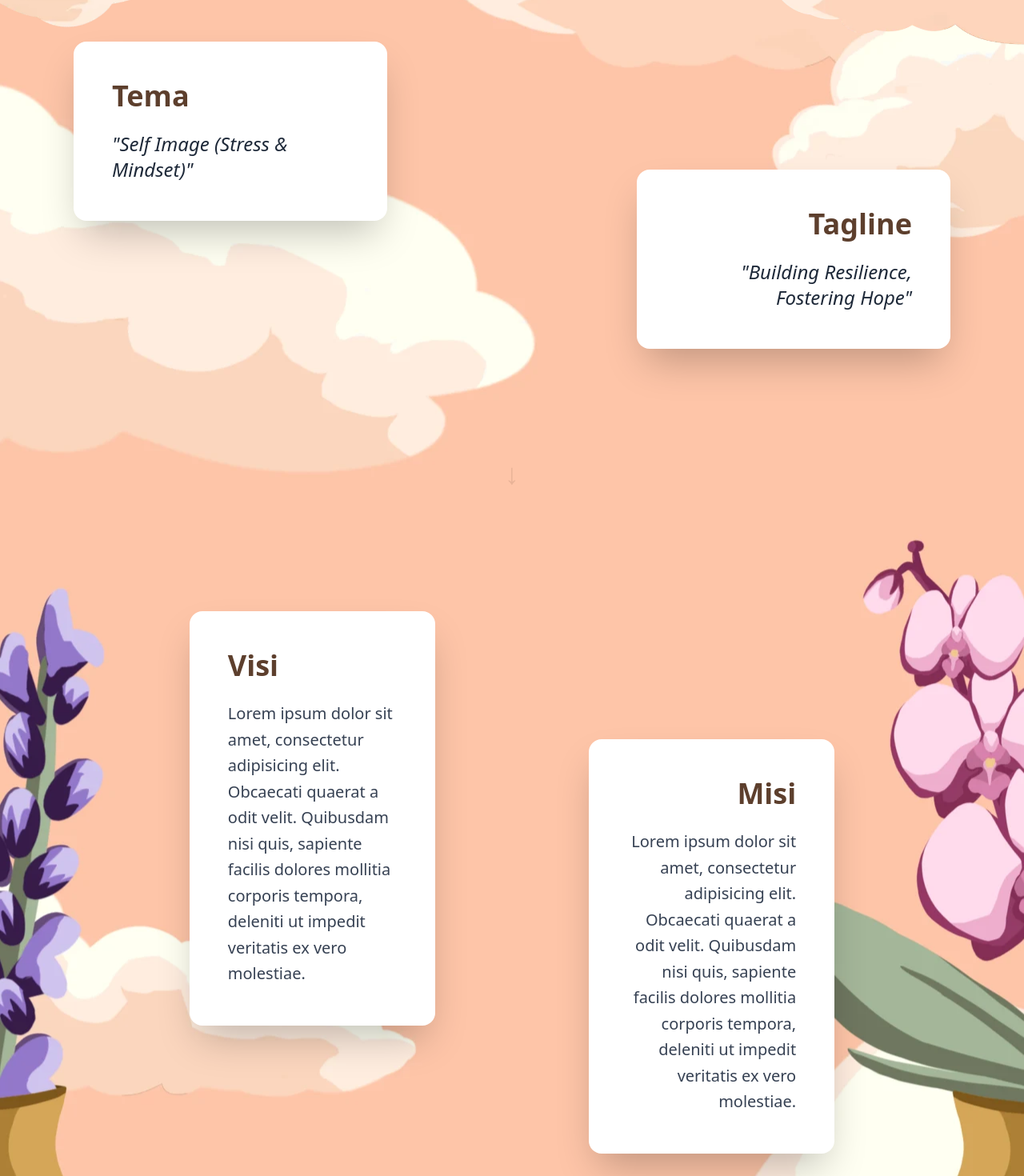
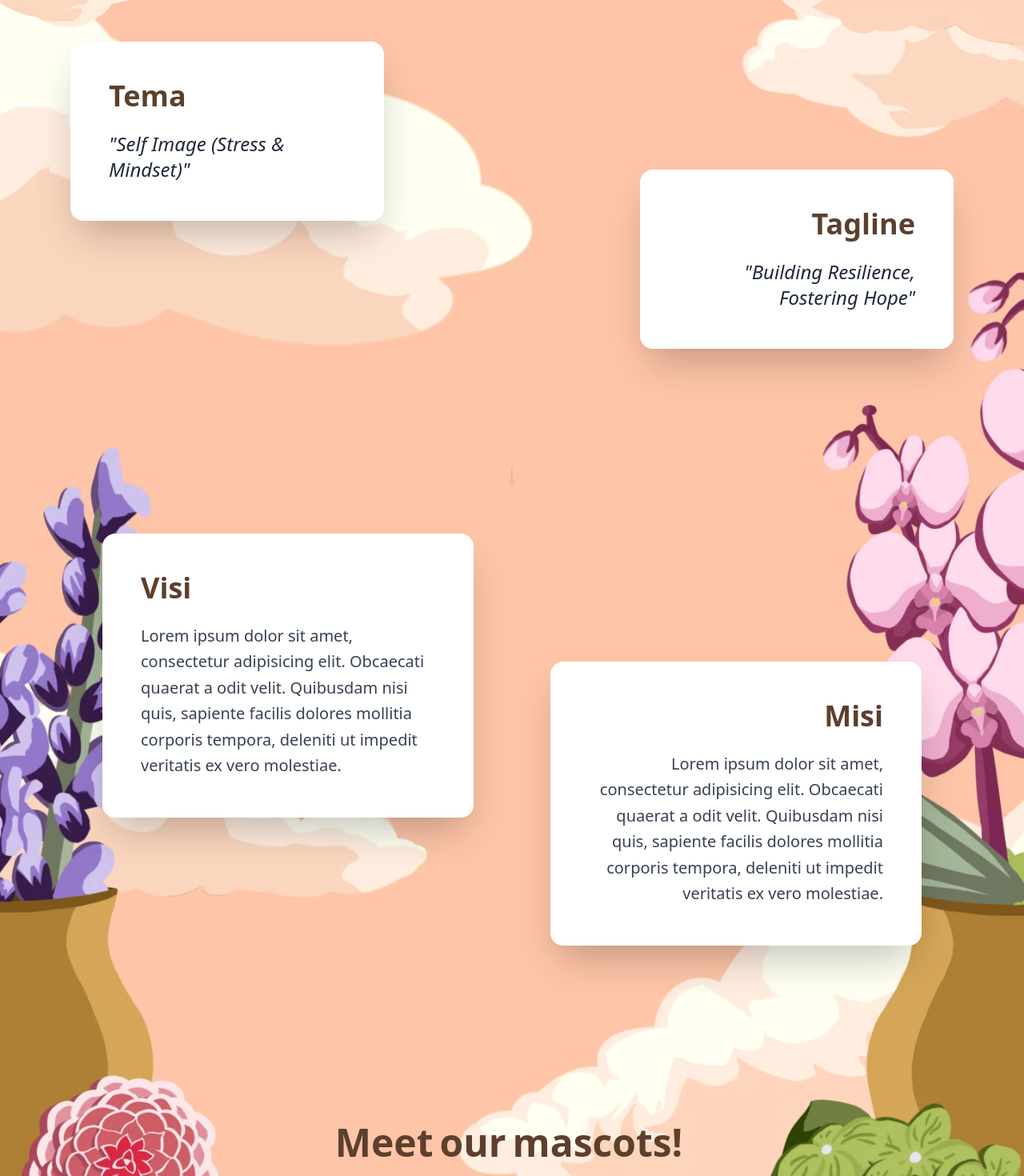
Before and after one commit to MATYUS05/Alive, a React (Vite) app: page /about in a window 1280 px wide. Shown: the part 860-2330 px from the top of the page at 80% size. Built offline with nearby package versions, Linux system fonts and the light colour scheme.

Commit message:
style: minor responsive fix

```diff
--- a/src/components/about/AboutSection.jsx
+++ b/src/components/about/AboutSection.jsx
@@ -28,13 +28,14 @@ const AboutSection = () => {
       </motion.h2>
 
       <motion.div
-        className="bg-white p-6 sm:p-8 md:p-12 rounded-2xl shadow-2xl max-w-5xl w-full"
+        className="bg-white p-6 sm:p-8 md:p-12 rounded-2xl shadow-2xl
+                    w-full sm:w-[95%] md:w-[85%] lg:w-[80%] xl:w-[90%] max-w-7xl"
         initial={{ scale: 0.9, opacity: 0 }}
         animate={{ scale: 1, opacity: 1 }}
         transition={{ delay: 0.5, duration: 0.8 }}
       >
         <motion.div
-          className="flex flex-col md:flex-row items-center justify-between space-y-6 md:space-y-0 md:space-x-12"
+          className="flex flex-col xl:flex-row items-center justify-between space-y-6 md:space-y-0 md:space-x-12"
           variants={containerVariants}
           initial="hidden"
           animate="visible"
--- a/src/components/about/ThemeSection.jsx
+++ b/src/components/about/ThemeSection.jsx
@@ -4,7 +4,7 @@ import { motion } from 'framer-motion';
 const ThemeSection = () => {
   return (
     <div className="flex flex-col md:flex-row justify-center items-start
-                    gap-10 md:gap-20 lg:gap-78 px-4 sm:px-8 md:px-12 lg:px-20">
+                    gap-10 md:gap-20 lg:gap-36 xl:gap-80 px-4 sm:px-8 md:px-12 lg:px-20">
       <motion.div
         className="bg-white p-6 sm:p-8 md:p-12 rounded-2xl shadow-2xl
                    w-full sm:w-4/5 md:w-[35%] -mt-10 md:-mt-20 text-left"
--- a/src/components/about/VisionMissionSection.jsx
+++ b/src/components/about/VisionMissionSection.jsx
@@ -3,11 +3,12 @@ import { motion } from 'framer-motion';
 
 const VisionMissionSection = () => {
   return (
-    <div className="flex flex-col md:flex-row justify-center items-start
-                    gap-10 md:gap-32 lg:gap-48 px-4 sm:px-10 md:px-20 lg:px-32">
+    <div className="px-4 sm:px-10 md:px-20 lg:px-32">
+
+      <div className="flex flex-col items-center gap-10 xl:hidden">
         <motion.div
           className="bg-white p-6 sm:p-8 md:p-12 rounded-2xl shadow-2xl
-                   w-full sm:w-4/5 md:w-[35%] lg:w-[30%] -mt-10 md:-mt-20 text-left"
+                     w-full sm:w-4/5 md:w-4/5 self-start text-left"
           initial={{ x: -100, opacity: 0 }}
           whileInView={{ x: 0, opacity: 1 }}
           viewport={{ once: true, amount: 0.5 }}
@@ -25,7 +26,7 @@ const VisionMissionSection = () => {
 
         <motion.div
           className="bg-white p-6 sm:p-8 md:p-12 rounded-2xl shadow-2xl
-                   w-full sm:w-4/5 md:w-[35%] lg:w-[30%] mt-10 md:mt-20 text-right"
+                     w-full sm:w-4/5 md:w-4/5 self-end text-right"
           initial={{ x: 100, opacity: 0 }}
           whileInView={{ x: 0, opacity: 1 }}
           viewport={{ once: true, amount: 0.5 }}
@@ -41,6 +42,45 @@ const VisionMissionSection = () => {
           </p>
         </motion.div>
       </div>
+
+      <div className="hidden xl:flex flex-row justify-center items-start gap-10 md:gap-32 lg:gap-24">
+        <motion.div
+          className="bg-white p-6 sm:p-8 md:p-12 rounded-2xl shadow-2xl
+                     w-full sm:w-4/5 md:w-[35%] lg:w-[60%] -mt-10 md:-mt-20 text-left"
+          initial={{ x: -100, opacity: 0 }}
+          whileInView={{ x: 0, opacity: 1 }}
+          viewport={{ once: true, amount: 0.5 }}
+          transition={{ type: 'spring', stiffness: 50 }}
+        >
+          <h2 className="text-2xl sm:text-3xl md:text-4xl font-bold text-[#5d3f2d] mb-4 md:mb-6">
+            Visi
+          </h2>
+          <p className="text-base sm:text-lg md:text-xl text-gray-700 leading-relaxed">
+            Lorem ipsum dolor sit amet, consectetur adipisicing elit. Obcaecati quaerat a odit velit.
+            Quibusdam nisi quis, sapiente facilis dolores mollitia corporis tempora, deleniti ut impedit
+            veritatis ex vero molestiae.
+          </p>
+        </motion.div>
+
+        <motion.div
+          className="bg-white p-6 sm:p-8 md:p-12 rounded-2xl shadow-2xl
+                     w-full sm:w-4/5 md:w-[35%] lg:w-[60%] mt-10 md:mt-20 text-right"
+          initial={{ x: 100, opacity: 0 }}
+          whileInView={{ x: 0, opacity: 1 }}
+          viewport={{ once: true, amount: 0.5 }}
+          transition={{ type: 'spring', stiffness: 50, delay: 0.2 }}
+        >
+          <h2 className="text-2xl sm:text-3xl md:text-4xl font-bold text-[#5d3f2d] mb-4 md:mb-6">
+            Misi
+          </h2>
+          <p className="text-base sm:text-lg md:text-xl text-gray-700 leading-relaxed">
+            Lorem ipsum dolor sit amet, consectetur adipisicing elit. Obcaecati quaerat a odit velit.
+            Quibusdam nisi quis, sapiente facilis dolores mollitia corporis tempora, deleniti ut impedit
+            veritatis ex vero molestiae.
+          </p>
+        </motion.div>
+      </div>
+    </div>
   );
 };
 
--- a/src/pages/About.jsx
+++ b/src/pages/About.jsx
@@ -13,7 +13,7 @@ import '../components/about/css/style.css';
 
 const pageStyle = {
   backgroundImage: `url(${BackgroundWithFlowers})`,
-  backgroundSize: 'auto',
+  backgroundSize: 'cover',
   backgroundPosition: 'top center',
   backgroundRepeat: 'no-repeat',
   width: '100%',
@@ -125,7 +125,7 @@ export default function About() {
 
       <section
         ref={visionRef}
-        className="min-h-[60vh] flex flex-col justify-center items-center relative pt-50 z-10"
+        className="min-h-[80vh] flex flex-col justify-center items-center relative z-10"
       >
         <VisionMissionSection />
       </section>
```
Lines whose indentation alone changed are shown as unchanged.
